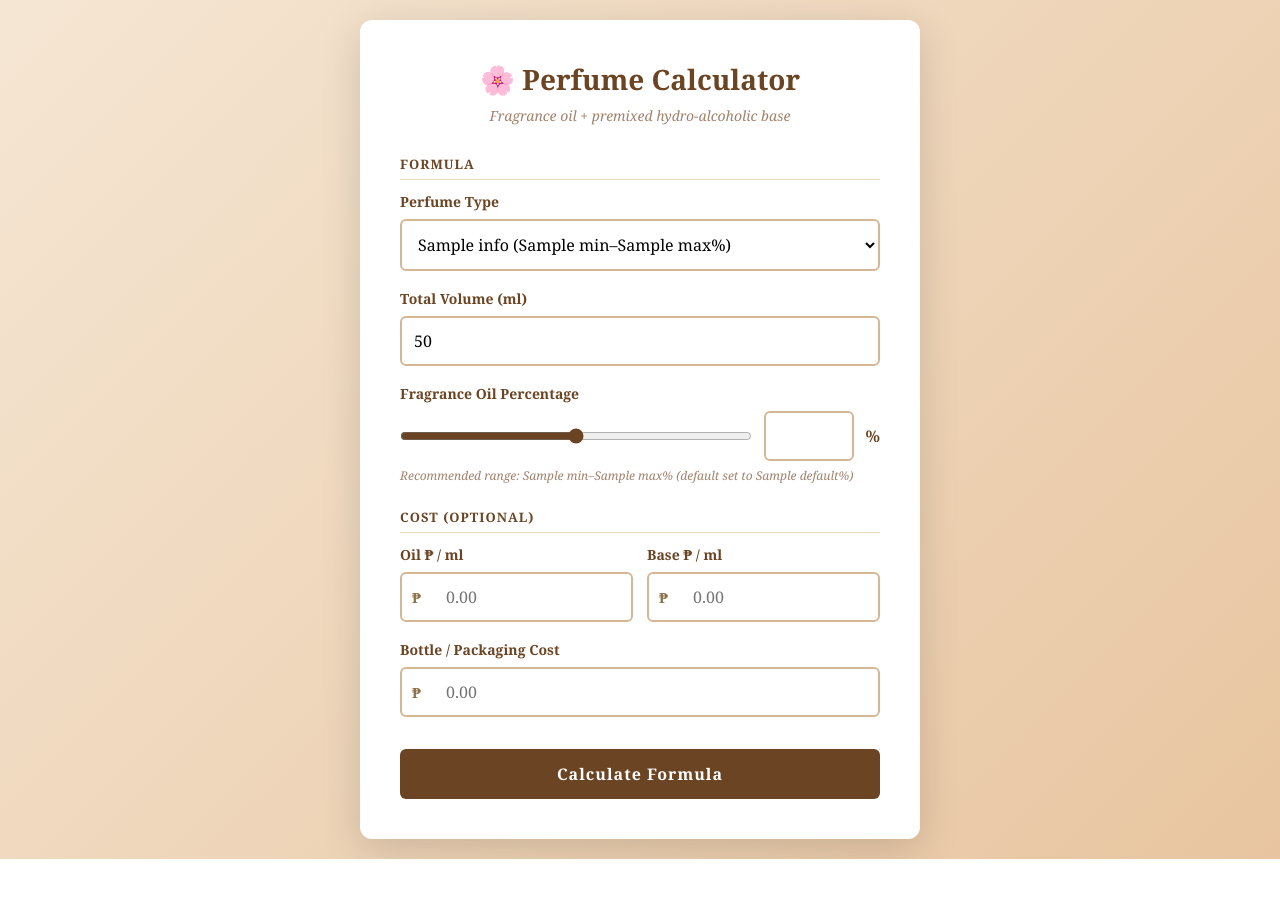
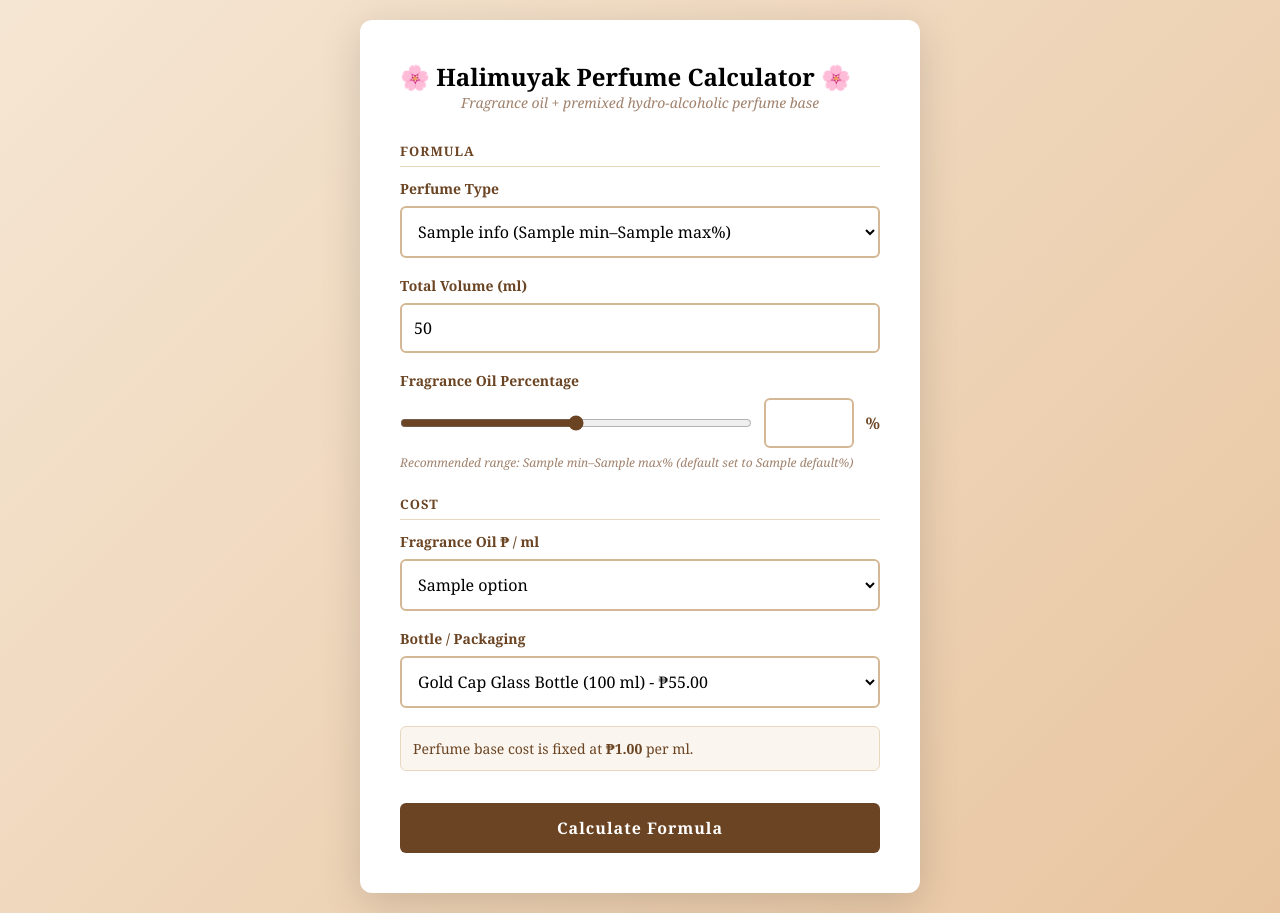
Before and after one commit to pavfluff/halimuyak-app, a Flask app: template templates/index.html in a window 1280 px wide. Before the commit the page ends 859 px from the top, so only its background shows below. Run offline with Flask 3, Linux system fonts and the light colour scheme; the template is opened without the code that fills it: most values are stand-ins (such as "Sample title", 1, 10 or a date in 2020); parts of the project's set-up code (start-up, migrations or seed data) failed here and were passed over.

Commit message:
add changes

```diff
--- a/app.py
+++ b/app.py
@@ -1,6 +1,20 @@
 from flask import Flask, render_template, request, jsonify
+import pandas as pd
+import requests
+import io
 
 app = Flask(__name__)
+
+# get the pricing from google sheet
+url = "https://docs.google.com/spreadsheets/d/e/2PACX-1vRcjPxbOlxLk02eJyc_KBecdIeG0gOFULpb0dDgfA4zy2vIKyMSZlg5NxTGH1_vaKu3iBxneRSB_xuX/pub?gid=590550743&single=true&output=csv"
+def load_base_cost_options(url):
+    url = url
+    response = requests.get(url)
+    df = pd.read_csv(io.StringIO(response.text))
+    df.columns = df.columns.str.strip()  # strip whitespace from headers
+    return df[["value", "label"]].to_dict(orient="records")
+
+FRAG_COST_OPTIONS = load_base_cost_options(url)
 
 PERFUME_TYPES = {
     "edp": {"name": "Eau de Parfum (EDP)", "min": 15, "max": 25, "default": 20},
@@ -13,7 +27,11 @@ PERFUME_TYPES = {
 
 @app.route("/")
 def index():
-    return render_template("index.html", perfume_types=PERFUME_TYPES)
+    return render_template(
+        "index.html",
+        perfume_types=PERFUME_TYPES,
+        base_cost_options=FRAG_COST_OPTIONS
+    )
 
 
 @app.route("/calculate", methods=["POST"])
--- a/templates/index.html
+++ b/templates/index.html
@@ -115,10 +115,14 @@
             font-style: italic;
         }
 
-        .cost-grid {
-            display: grid;
-            grid-template-columns: 1fr 1fr;
-            gap: 14px;
+        .fixed-cost-note {
+            background: #faf5ee;
+            color: #6b4423;
+            border: 1px solid #e8d8c0;
+            border-radius: 6px;
+            padding: 12px;
+            font-size: 14px;
+            margin-bottom: 18px;
         }
 
         button {
@@ -216,8 +220,8 @@
 </head>
 <body>
     <div class="container">
-        <h1>🌸 Perfume Calculator</h1>
-        <p class="subtitle">Fragrance oil + premixed hydro-alcoholic base</p>
+        <h2>🌸 Halimuyak Perfume Calculator 🌸</h2>
+        <p class="subtitle">Fragrance oil + premixed hydro-alcoholic perfume base</p>
 
         <form id="perfumeForm">
             <div class="section-header">Formula</div>
@@ -249,32 +253,35 @@
                 <div class="range-info" id="rangeInfo"></div>
             </div>
 
-            <div class="section-header">Cost (Optional)</div>
+            <div class="section-header">Cost</div>
 
-            <div class="cost-grid">
-                <div class="form-group">
-                    <label for="oil_cost_per_ml">Oil ₱ / ml</label>
-                    <div class="input-with-prefix">
-                        <span class="prefix">₱</span>
-                        <input type="number" id="oil_cost_per_ml" step="0.01" min="0" placeholder="0.00">
-                    </div>
-                </div>
 
-                <div class="form-group">
-                    <label for="base_cost_per_ml">Base ₱ / ml</label>
-                    <div class="input-with-prefix">
-                        <span class="prefix">₱</span>
-                        <input type="number" id="base_cost_per_ml" step="0.01" min="0" placeholder="0.00">
-                    </div>
-                </div>
+            <div class="form-group">
+                <label for="oil_cost_per_ml">Fragrance Oil ₱ / ml</label>
+                <select id="oil_cost_per_ml">
+                    {% for option in base_cost_options %}
+                        <option value="{{ option.value }}">{{ option.label }}</option>
+                    {% endfor %}
+                </select>
             </div>
 
+
+            <!-- <div class="fixed-cost-note">
+                Bottle / packaging cost is fixed at <strong>₱35.00</strong> per bottle.
+            </div> -->
+
             <div class="form-group">
-                <label for="bottle_cost">Bottle / Packaging Cost</label>
-                <div class="input-with-prefix">
-                    <span class="prefix">₱</span>
-                    <input type="number" id="bottle_cost" step="0.01" min="0" placeholder="0.00">
-                </div>
+                <label for="bottle_cost">Bottle / Packaging</label>
+                <select id="bottle_cost">
+                    <option value="0">No packaging / Refill only (₱0)</option>
+                    <option value="30" selected>Transpparent Cap Glass Bottle (50 ml) - ₱30.00</option>
+                    <option value="35" selected>Transpparent Cap Glass Bottle (100 ml) - ₱35.00</option>
+                    <option value="55" selected>Gold Cap Glass Bottle (100 ml) - ₱55.00</option>
+                </select>
+            </div>
+
+            <div class="fixed-cost-note">
+                Perfume base cost is fixed at <strong>₱1.00</strong> per ml.
             </div>
 
             <button type="submit">Calculate Formula</button>
@@ -292,7 +299,7 @@
                 <span class="result-value" id="oilVolume"></span>
             </div>
             <div class="result-row">
-                <span class="result-label">Hydro-Alcoholic Base (<span id="basePct"></span>%):</span>
+                <span class="result-label">Perfume Base (<span id="basePct"></span>%):</span>
                 <span class="result-value" id="baseVolume"></span>
             </div>
             <div class="result-row">
@@ -303,19 +310,19 @@
             <div id="costSection" style="display:none;">
                 <div class="result-section-title">Cost Breakdown</div>
                 <div class="result-row">
-                    <span class="result-label">Oil cost:</span>
+                    <span class="result-label">Fragrance Oil Cost:</span>
                     <span class="result-value" id="oilCost"></span>
                 </div>
                 <div class="result-row">
-                    <span class="result-label">Base cost:</span>
+                    <span class="result-label">Perfume Base Cost:</span>
                     <span class="result-value" id="baseCost"></span>
                 </div>
                 <div class="result-row">
-                    <span class="result-label">Liquid subtotal:</span>
+                    <span class="result-label" style="font-weight: bold;">Liquid Subtotal:</span>
                     <span class="result-value" id="liquidCost"></span>
                 </div>
                 <div class="result-row">
-                    <span class="result-label">Bottle / packaging:</span>
+                    <span class="result-label" style="font-weight: bold;">Bottle / Packaging:</span>
                     <span class="result-value" id="bottleCost"></span>
                 </div>
                 <div class="result-row total">
@@ -337,6 +344,7 @@
         const slider = document.getElementById('oil_slider');
         const oilInput = document.getElementById('oil_percentage');
         const rangeInfo = document.getElementById('rangeInfo');
+        const BASE_OIL_COST = 1;
 
         slider.addEventListener('input', () => { oilInput.value = slider.value; });
         oilInput.addEventListener('input', () => { slider.value = oilInput.value; });
@@ -378,8 +386,8 @@
                 oil_percentage: oilInput.value,
                 perfume_type: typeSelect.value,
                 oil_cost_per_ml: document.getElementById('oil_cost_per_ml').value || 0,
-                base_cost_per_ml: document.getElementById('base_cost_per_ml').value || 0,
-                bottle_cost: document.getElementById('bottle_cost').value || 0,
+                base_cost_per_ml: BASE_OIL_COST,
+                bottle_cost: document.getElementById('bottle_cost').value,
             };
 
             try {
```
